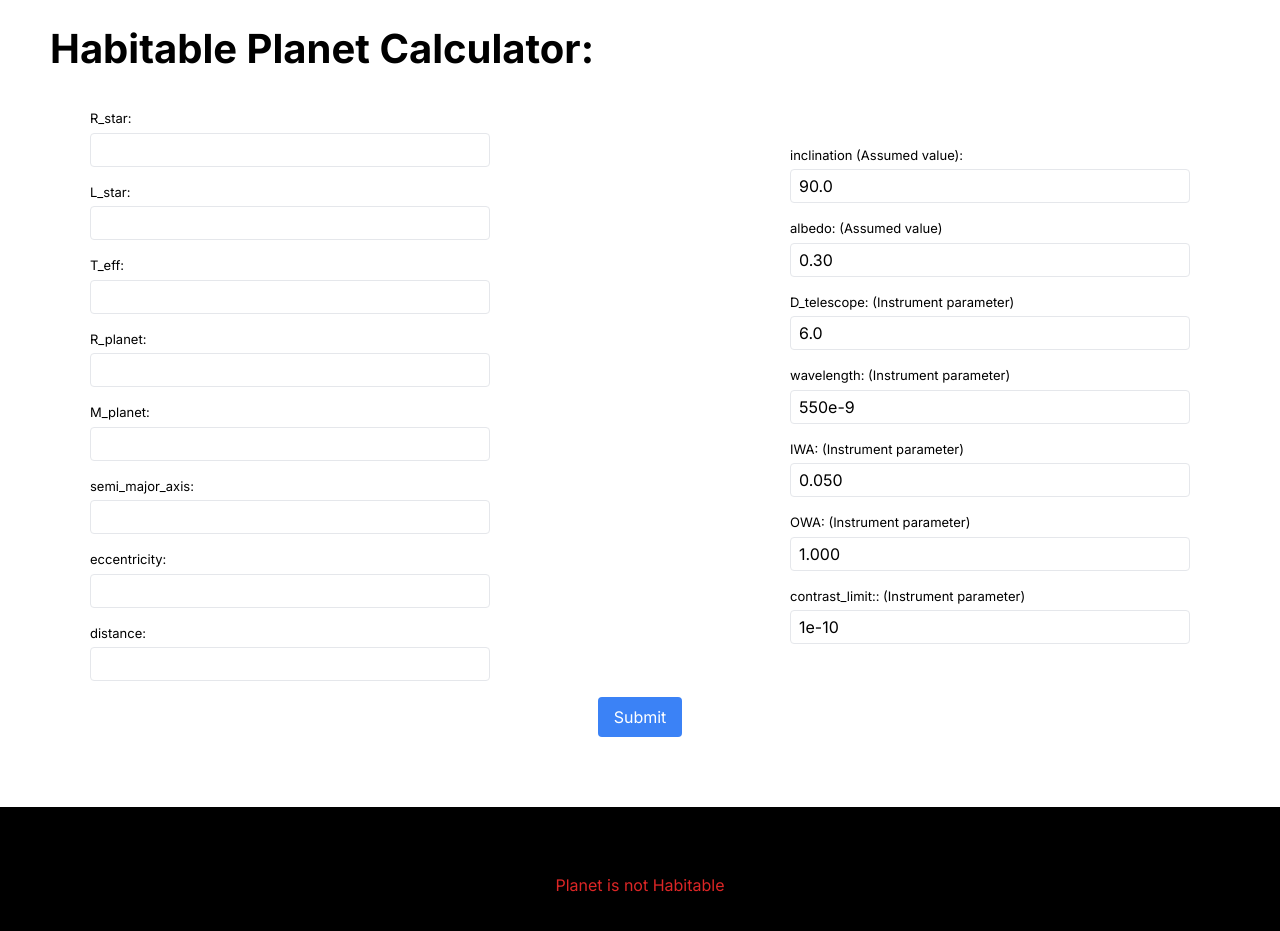
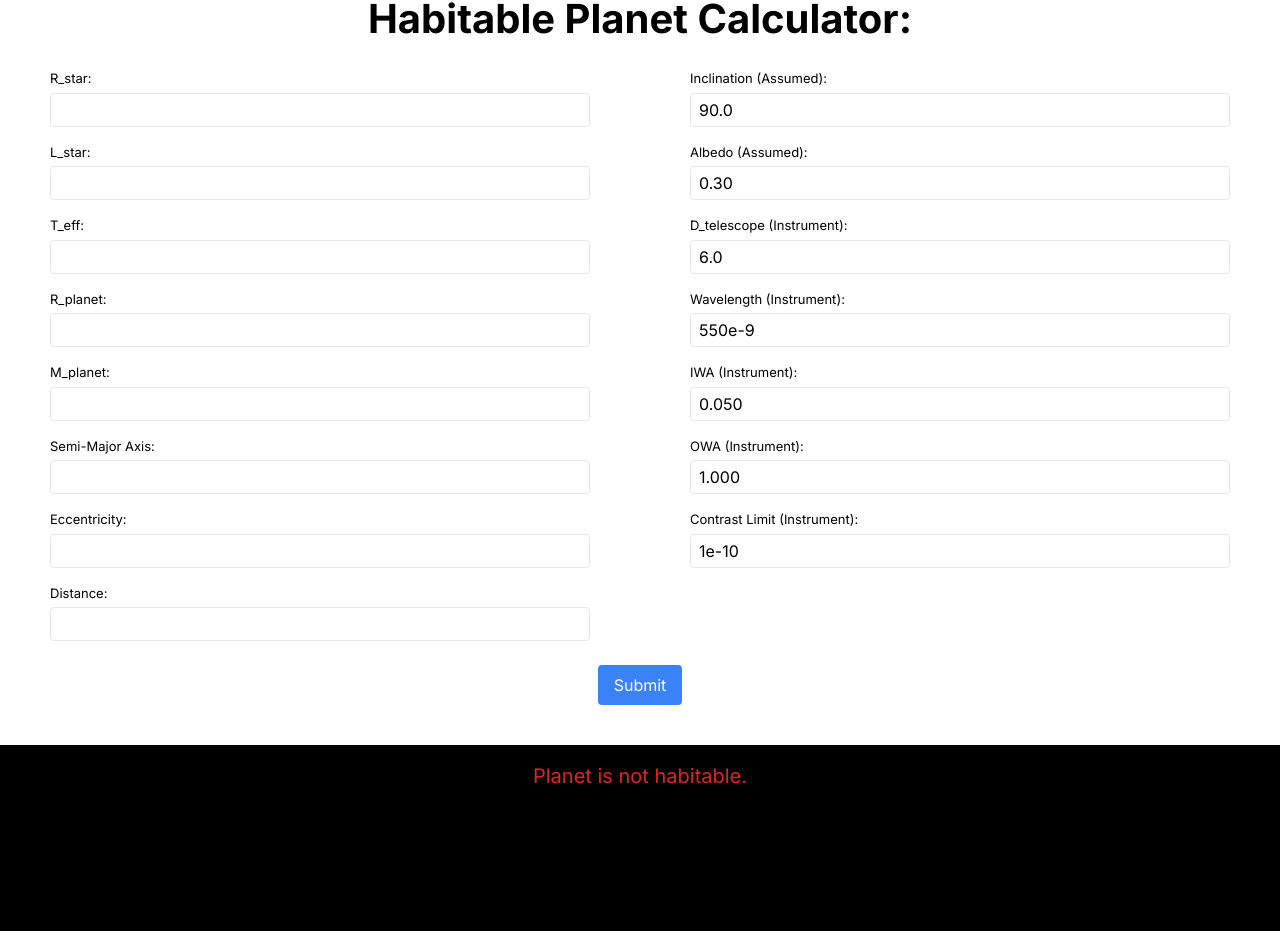
Before and after one commit to ManojaD2004/nasa-space-app-2024-final-submission, a Next.js app in the folder client/: page /habitable-calculator in a window 1280 px wide. Shown: the part 1369-2300 px from the top of the page. After the commit the page ends 2160 px from the top, so only its background shows below. Built offline with nearby package versions, Linux system fonts and the light colour scheme.

Commit message:
minor update

```diff
--- a/client/src/app/habitable-calculator/components/Calculator.js
+++ b/client/src/app/habitable-calculator/components/Calculator.js
@@ -32,7 +32,8 @@ function Calculator() {
 
   const handleSubmit = async (e) => {
     e.preventDefault();
-    // Convert inputs to the correct types (number)
+
+    // Prepare payload with correct types
     const payload = {
       R_star: parseFloat(inputs.R_star),
       L_star: parseFloat(inputs.L_star),
@@ -69,19 +70,13 @@ function Calculator() {
       }
 
       const output1 = await response.json();
-      console.log("Posted data:", output1.data);
-      if (output1.created == true) {
-        toast.success("Data posted successfully!");
-      }
       setOutput(output1.data);
-      if (output.result === '1') {
-        toast.success("It is a habitable planet");
-      } else if (output.result === '2') {
+
+      if (output1.result === "1" || output1.result === "2") {
         toast.success("It is a habitable planet");
       } else {
-        toast.success("It is not a habitable planet");
+        toast.error("It is not a habitable planet");
       }
-
     } catch (error) {
       toast.error("Error posting data:", error);
     }
@@ -89,221 +84,85 @@ function Calculator() {
 
   return (
     <form onSubmit={handleSubmit}>
-      <div className="bg-white px-[50px] py-[70px] w-full ">
-        <div className="text-[40px] font-bold pb-[30px]">
+      <div className="bg-white px-4 md:px-[50px] py-[40px] w-full ">
+        <div className="text-[28px] md:text-[40px] font-bold pb-[20px] text-center">
           Habitable Planet Calculator:
         </div>
-        <div className="flex items-center justify-center gap-[300px]">
+        <div className="grid grid-cols-1 md:grid-cols-2 gap-4 md:gap-[100px]">
+          {/* Left Column */}
           <div className="flex flex-col gap-4">
-            <div>
-              <label htmlFor="R_star" className="block mb-1 text-[13px]">
-                R_star:
+            {[
+              { id: "R_star", label: "R_star" },
+              { id: "L_star", label: "L_star" },
+              { id: "T_eff", label: "T_eff" },
+              { id: "R_planet", label: "R_planet" },
+              { id: "M_planet", label: "M_planet" },
+              { id: "semi_major_axis", label: "Semi-Major Axis" },
+              { id: "eccentricity", label: "Eccentricity" },
+              { id: "distance", label: "Distance" },
+            ].map((field) => (
+              <div key={field.id}>
+                <label htmlFor={field.id} className="block mb-1 text-[13px]">
+                  {field.label}:
                 </label>
                 <input
-                id="R_star"
-                placeholder=""
-                value={inputs.R_star}
+                  id={field.id}
+                  value={inputs[field.id]}
                   onChange={handleInputChange}
-                className="border rounded px-2 py-1 w-[400px] focus:outline-none focus:border-black focus:bg-gray-100"
+                  className="border rounded px-2 py-1 w-full focus:outline-none focus:border-black focus:bg-gray-100"
+                  required
                 />
               </div>
-            <div>
-              <label htmlFor="L_star" className="block mb-1 text-[13px]">
-                L_star:
+            ))}
+          </div>
+
+          {/* Right Column */}
+          <div className="flex flex-col gap-4">
+            {[
+              { id: "inclination", label: "Inclination (Assumed)" },
+              { id: "albedo", label: "Albedo (Assumed)" },
+              { id: "D_telescope", label: "D_telescope (Instrument)" },
+              { id: "wavelength", label: "Wavelength (Instrument)" },
+              { id: "IWA", label: "IWA (Instrument)" },
+              { id: "OWA", label: "OWA (Instrument)" },
+              { id: "contrast_limit", label: "Contrast Limit (Instrument)" },
+            ].map((field) => (
+              <div key={field.id}>
+                <label htmlFor={field.id} className="block mb-1 text-[13px]">
+                  {field.label}:
                 </label>
                 <input
-                id="L_star"
-                placeholder=""
-                value={inputs.L_star}
+                  id={field.id}
+                  value={inputs[field.id]}
                   onChange={handleInputChange}
-                className="border rounded px-2 py-1 w-[400px] focus:outline-none focus:border-black focus:bg-gray-100"
+                  className="border rounded px-2 py-1 w-full focus:outline-none focus:border-black focus:bg-gray-100"
                 />
               </div>
-            <div>
-              <label htmlFor="T_eff" className="block mb-1 text-[13px]">
-                T_eff:
-              </label>
-              <input
-                id="T_eff"
-                placeholder=""
-                value={inputs.T_eff}
-                onChange={handleInputChange}
-                className="border rounded px-2 py-1 w-[400px] focus:outline-none focus:border-black focus:bg-gray-100"
-              />
-            </div>
-            <div>
-              <label htmlFor="R_planet" className="block mb-1 text-[13px]">
-                R_planet:
-              </label>
-              <input
-                id="R_planet"
-                placeholder=""
-                value={inputs.R_planet}
-                onChange={handleInputChange}
-                className="border rounded px-2 py-1 w-[400px] focus:outline-none focus:border-black focus:bg-gray-100"
-              />
-            </div>
-            <div>
-              <label htmlFor="M_planet" className="block mb-1 text-[13px]">
-                M_planet:
-              </label>
-              <input
-                id="M_planet"
-                placeholder=""
-                value={inputs.M_planet}
-                onChange={handleInputChange}
-                className="border rounded px-2 py-1 w-[400px] focus:outline-none focus:border-black focus:bg-gray-100"
-              />
-            </div>
-            <div>
-              <label
-                htmlFor="semi_major_axis"
-                className="block mb-1 text-[13px]"
-              >
-                semi_major_axis:
-              </label>
-              <input
-                id="semi_major_axis"
-                placeholder=""
-                value={inputs.semi_major_axis}
-                onChange={handleInputChange}
-                className="border rounded px-2 py-1 w-[400px] focus:outline-none focus:border-black focus:bg-gray-100"
-              />
-            </div>
-            <div>
-              <label htmlFor="eccentricity" className="block mb-1 text-[13px]">
-                eccentricity:
-              </label>
-              <input
-                id="eccentricity"
-                placeholder=""
-                value={inputs.eccentricity}
-                onChange={handleInputChange}
-                className="border rounded px-2 py-1 w-[400px] focus:outline-none focus:border-black focus:bg-gray-100"
-              />
-            </div>
-            <div>
-              <label htmlFor="distance" className="block mb-1 text-[13px]">
-                distance:
-              </label>
-              <input
-                id="distance"
-                placeholder=""
-                value={inputs.distance}
-                onChange={handleInputChange}
-                className="border rounded px-2 py-1 w-[400px] focus:outline-none focus:border-black focus:bg-gray-100"
-              />
+            ))}
           </div>
         </div>
 
-          <div className="flex flex-col gap-4">
-            <div>
-              <label htmlFor="inclination" className="block mb-1 text-[13px]">
-                {"inclination (Assumed value):"}
-              </label>
-              <input
-                id="inclination"
-                placeholder=""
-                value={inputs.inclination}
-                onChange={handleInputChange}
-                className="border rounded px-2 py-1 w-[400px] focus:outline-none focus:border-black focus:bg-gray-100"
-              />
-            </div>
-            <div>
-              <label htmlFor="albedo" className="block mb-1 text-[13px]">
-                {"albedo: (Assumed value)"}
-              </label>
-              <input
-                id="albedo"
-                placeholder=""
-                value={inputs.albedo}
-                onChange={handleInputChange}
-                className="border rounded px-2 py-1 w-[400px] focus:outline-none focus:border-black focus:bg-gray-100"
-              />
-            </div>
-
-            <div>
-              <label htmlFor="D_telescope" className="block mb-1 text-[13px]">
-                {"D_telescope: (Instrument parameter)"}
-              </label>
-              <input
-                id="D_telescope"
-                placeholder=""
-                value={inputs.D_telescope}
-                onChange={handleInputChange}
-                className="border rounded px-2 py-1 w-[400px] focus:outline-none focus:border-black focus:bg-gray-100"
-              />
-            </div>
-            <div>
-              <label htmlFor="wavelength" className="block mb-1 text-[13px]">
-                {"wavelength: (Instrument parameter)"}
-              </label>
-              <input
-                id="wavelength"
-                placeholder=""
-                value={inputs.wavelength}
-                onChange={handleInputChange}
-                className="border rounded px-2 py-1 w-[400px] focus:outline-none focus:border-black focus:bg-gray-100"
-              />
-            </div>
-            <div>
-              <label htmlFor="IWA" className="block mb-1 text-[13px]">
-                {"IWA: (Instrument parameter)"}
-              </label>
-              <input
-                id="IWA"
-                placeholder=""
-                value={inputs.IWA}
-                onChange={handleInputChange}
-                className="border rounded px-2 py-1 w-[400px] focus:outline-none focus:border-black focus:bg-gray-100"
-              />
-            </div>
-            <div>
-              <label htmlFor="OWA" className="block mb-1 text-[13px]">
-                {"OWA: (Instrument parameter)"}
-              </label>
-              <input
-                id="OWA"
-                placeholder=""
-                value={inputs.OWA}
-                onChange={handleInputChange}
-                className="border rounded px-2 py-1 w-[400px] focus:outline-none focus:border-black focus:bg-gray-100"
-              />
-            </div>
-            <div>
-              <label
-                htmlFor="contrast_limit"
-                className="block mb-1 text-[13px]"
-              >
-                {"contrast_limit:: (Instrument parameter)"}
-              </label>
-              <input
-                id="contrast_limit"
-                placeholder=""
-                value={inputs.contrast_limit}
-                onChange={handleInputChange}
-                className="border rounded px-2 py-1 w-[400px] focus:outline-none focus:border-black focus:bg-gray-100"
-              />
-            </div>
-          </div>
-        </div>
-        <div className="flex justify-center mt-4">
+        {/* Submit Button */}
+        <div className="flex justify-center mt-6">
           <button
             type="submit"
-            className="bg-blue-500 text-white px-4 py-2 rounded"
+            className="bg-blue-500 text-white px-4 py-2 rounded w-full md:w-auto"
           >
             Submit
           </button>
         </div>
       </div>
-      <div className="mt-4 flex p-[50px] items-center justify-center">
-        {output.result == 1 || output.result == 2 ? (
-          <div className="text-green-600 text-[20px]">
 
-            Calculated Result: Planet is potenitially habitable !!
+      {/* Output Display */}
+      <div className="mt-4 flex items-center justify-center text-center">
+        {output.result === "1" || output.result === "2" ? (
+          <div className="text-green-600 text-[18px] md:text-[20px]">
+            Calculated Result: Planet is potentially habitable!
           </div>
         ) : (
-          <div className="text-red-600">Planet is not Habitable</div>
+          <div className="text-red-600 text-[18px] md:text-[20px]">
+            Planet is not habitable.
+          </div>
         )}
       </div>
     </form>
```
Also changed, not shown: client/src/app/habitable-calculator/components/Header.js (+20 -15 lines). Lines whose indentation alone changed are shown as unchanged.
